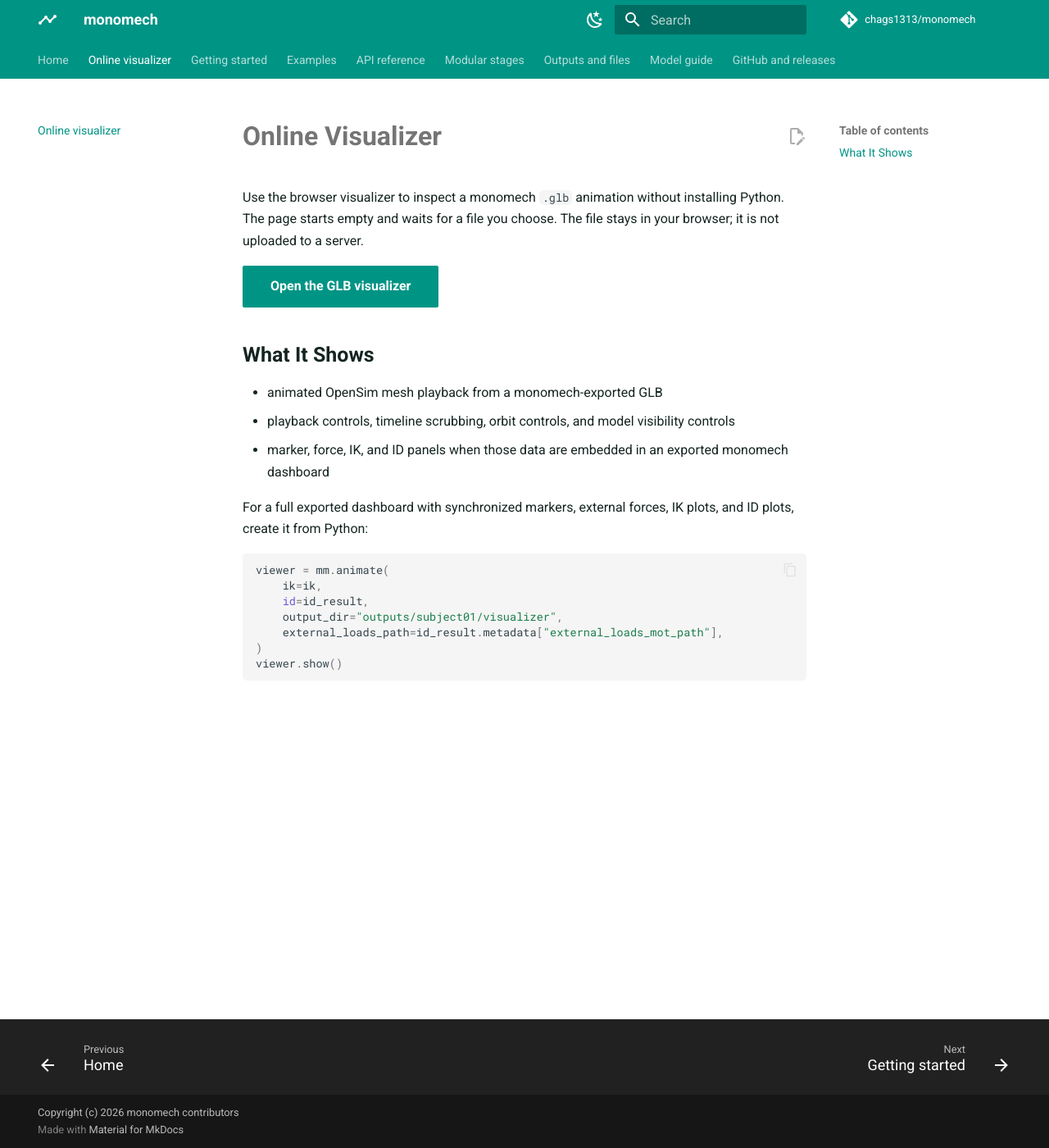
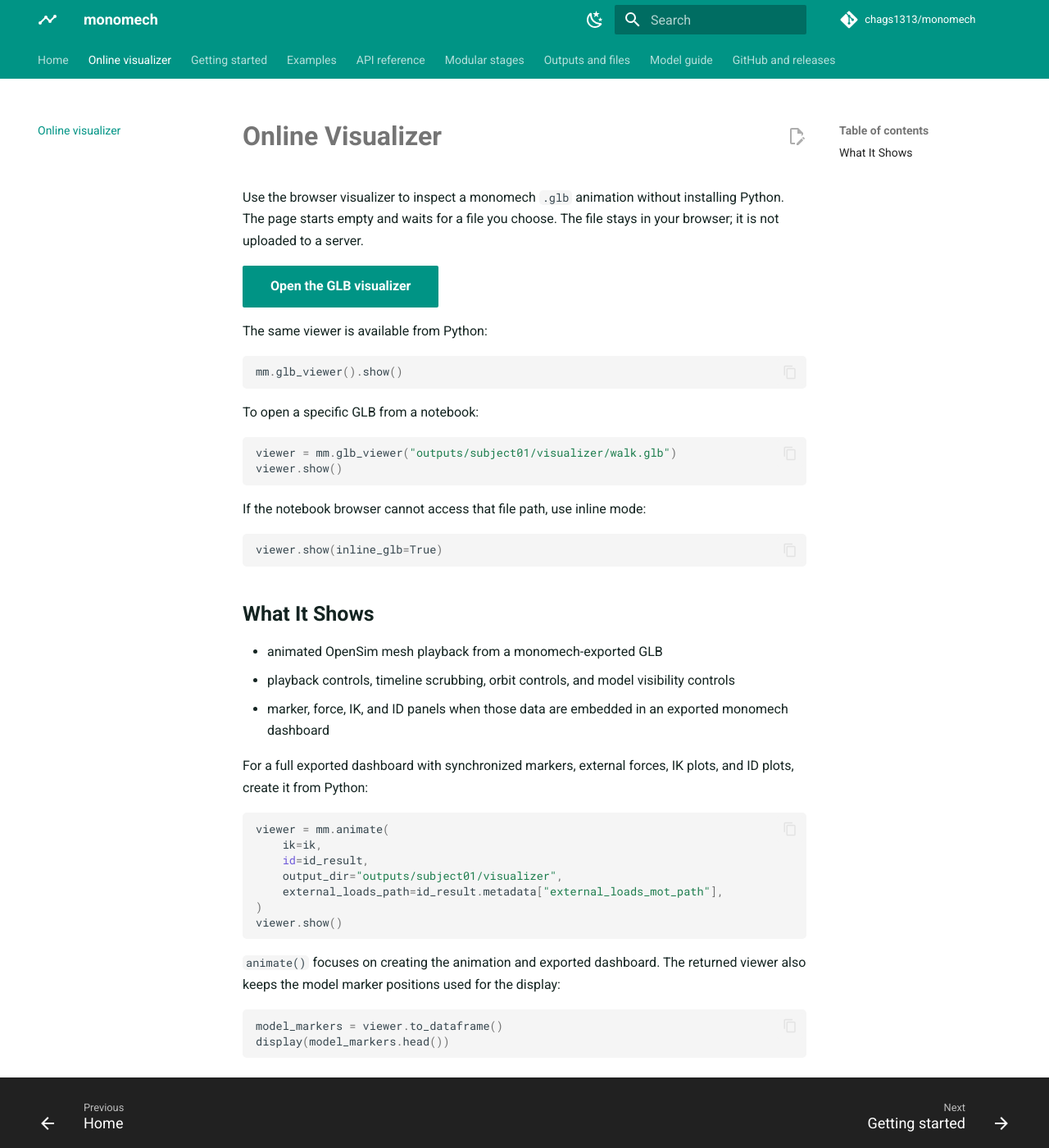
Before and after one commit to chags1313/monomech, an MkDocs documentation site: the page built from docs/visualizer.md, in a window 1280 px wide and 1400 px high. Shown: the whole window at 82% size. Built offline with MkDocs 1.6.1 and Material for MkDocs 9.7.7, drawn with Linux system fonts in a browser that asks for light colours; comment, search, counter and statistics services are not loaded.

Commit message:
Add production GLB viewer helper

````diff
--- a/docs/visualizer.md
+++ b/docs/visualizer.md
@@ -3,6 +3,25 @@
 Use the browser visualizer to inspect a monomech `.glb` animation without installing Python. The page starts empty and waits for a file you choose. The file stays in your browser; it is not uploaded to a server.
 
 [Open the GLB visualizer](assets/visualizer.html){ .md-button .md-button--primary }
+
+The same viewer is available from Python:
+
+```python
+mm.glb_viewer().show()
+```
+
+To open a specific GLB from a notebook:
+
+```python
+viewer = mm.glb_viewer("outputs/subject01/visualizer/walk.glb")
+viewer.show()
+```
+
+If the notebook browser cannot access that file path, use inline mode:
+
+```python
+viewer.show(inline_glb=True)
+```
 
 ## What It Shows
 
@@ -21,3 +40,10 @@
 )
 viewer.show()
 ```
+
+`animate()` focuses on creating the animation and exported dashboard. The returned viewer also keeps the model marker positions used for the display:
+
+```python
+model_markers = viewer.to_dataframe()
+display(model_markers.head())
+```
--- a/pyproject.toml
+++ b/pyproject.toml
@@ -4,7 +4,7 @@
 
 [project]
 name = "monomech"
-version = "0.15.20"
+version = "0.15.21"
 description = "Single camera biomechanics library"
 readme = "README.md"
 license = "MIT"
--- a/src/monomech/__init__.py
+++ b/src/monomech/__init__.py
@@ -6,6 +6,7 @@
     create_glb_viewer,
     display_visualizer,
     extract_opensim_marker_positions,
+    glb_viewer,
     save_animation_viewer,
     save_ik_animation,
     save_opensim_animation,
@@ -107,6 +108,7 @@
     "OpenSimAnimationResult",
     "OpenSimVisualizerResult",
     "create_glb_viewer",
+    "glb_viewer",
     "display_visualizer",
     "extract_opensim_marker_positions",
     "save_opensim_animation",
````
Also changed, not shown: CHANGELOG.md (+11 -0 lines), docs/assets/visualizer.html (+70 -5 lines), docs/stages/animation.md (+8 -2 lines), 3 other files.
